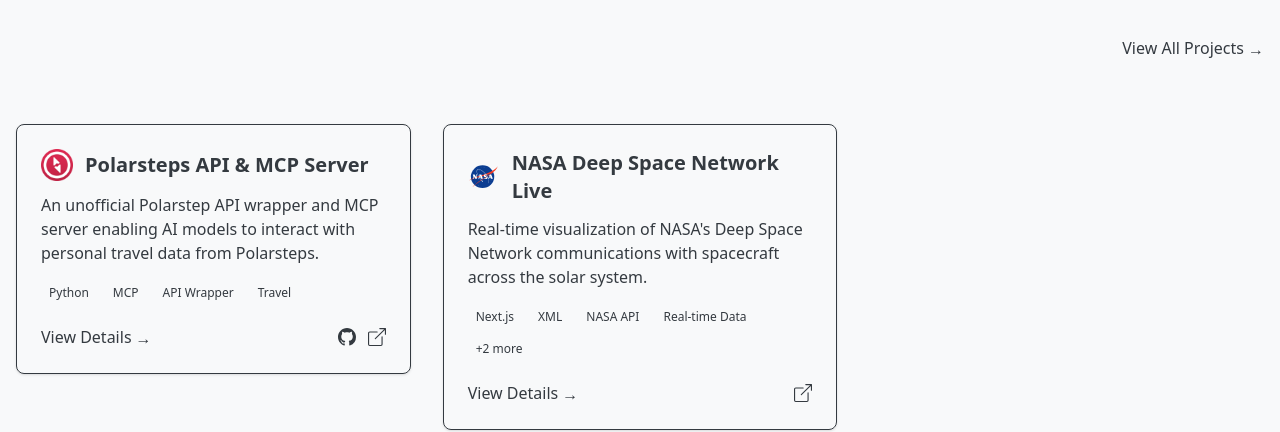
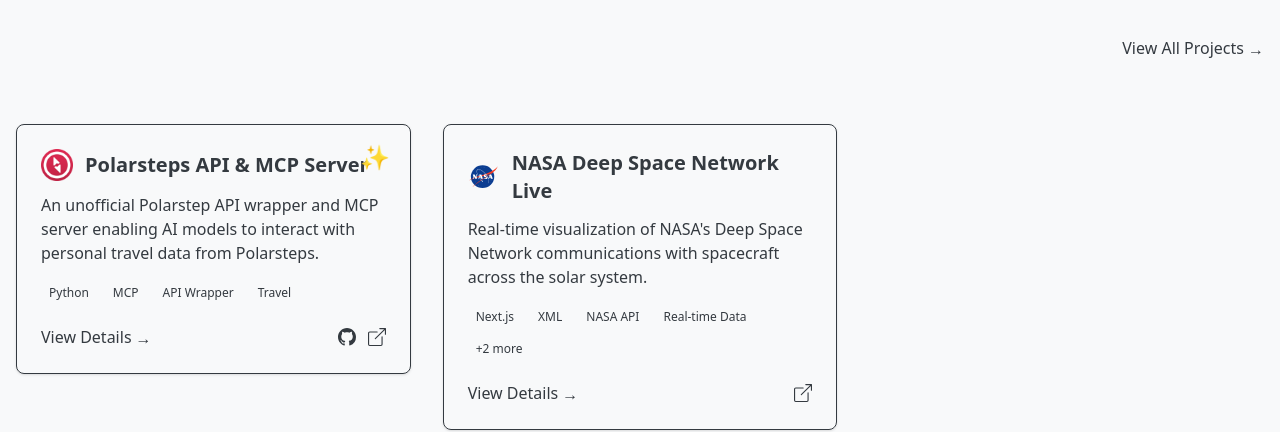
Before and after one commit to remuzel/remuzel.github.io, a Next.js app: page / in a window 1280 px wide. Shown: the part 3612-4044 px from the top of the page. Built offline with nearby package versions, Linux system fonts and the light colour scheme.

Commit message:
feat: update featured/latest projects

```diff
--- a/src/components/ui/projects.tsx
+++ b/src/components/ui/projects.tsx
@@ -4,7 +4,7 @@
 import Link from "next/link";
 import Image from "next/image";
 import { ROUTES } from "@/constants/theme";
-import { getLatestProjects } from "@/data/projects";
+import { getLatestProjects, getFeaturedProjects } from "@/data/projects";
 import { SECTIONS, NAV, SOCIAL, PROJECTS } from "@/constants/strings";
 import Section from "@/components/common/Section";
 import SectionHeader from "@/components/common/SectionHeader";
@@ -13,8 +13,15 @@
 import { FADE_IN, FADE_IN_UP, getStaggeredFadeIn } from "@/constants/animations";
 
 export default function Projects(): React.ReactElement {
-  // Get the 3 most recent projects
+  // Smart hybrid approach: featured first, then latest non-featured to fill up to 3
+  const featuredProjects = getFeaturedProjects(3);
   const latestProjects = getLatestProjects(3);
+
+  // Combine: featured first, then latest non-featured to fill up to 3
+  const displayProjects = [...featuredProjects];
+  const featuredIds = new Set(featuredProjects.map(p => p.id));
+  const remainingLatest = latestProjects.filter(p => !featuredIds.has(p.id));
+  displayProjects.push(...remainingLatest.slice(0, 3 - displayProjects.length));
 
   return (
     <Section id="projects" background="card">
@@ -37,16 +44,21 @@
         </Card>
       </div>
 
-      {latestProjects.length > 0 ? (
+      {displayProjects.length > 0 ? (
         <div className="grid grid-cols-1 md:grid-cols-2 lg:grid-cols-3 gap-8">
-          {latestProjects.map((project, index) => (
+          {displayProjects.map((project, index) => (
             <Card
               key={project.id}
               {...getStaggeredFadeIn(index)}
               whileInView={FADE_IN_UP.animate}
               enableDefaultStyles={false}
             >
-              <Card>
+              <Card className="relative">
+                {project.featured && (
+                  <div className="absolute top-3 right-3 bg-alexa-blue text-white text-2xl px-2 py-1 rounded-full">
+                    ✨
+                  </div>
+                )}
                 <div className="flex items-center gap-3 mb-3">
                   {project.image && (
                     <div className="relative w-8 h-8 shrink-0">
```
